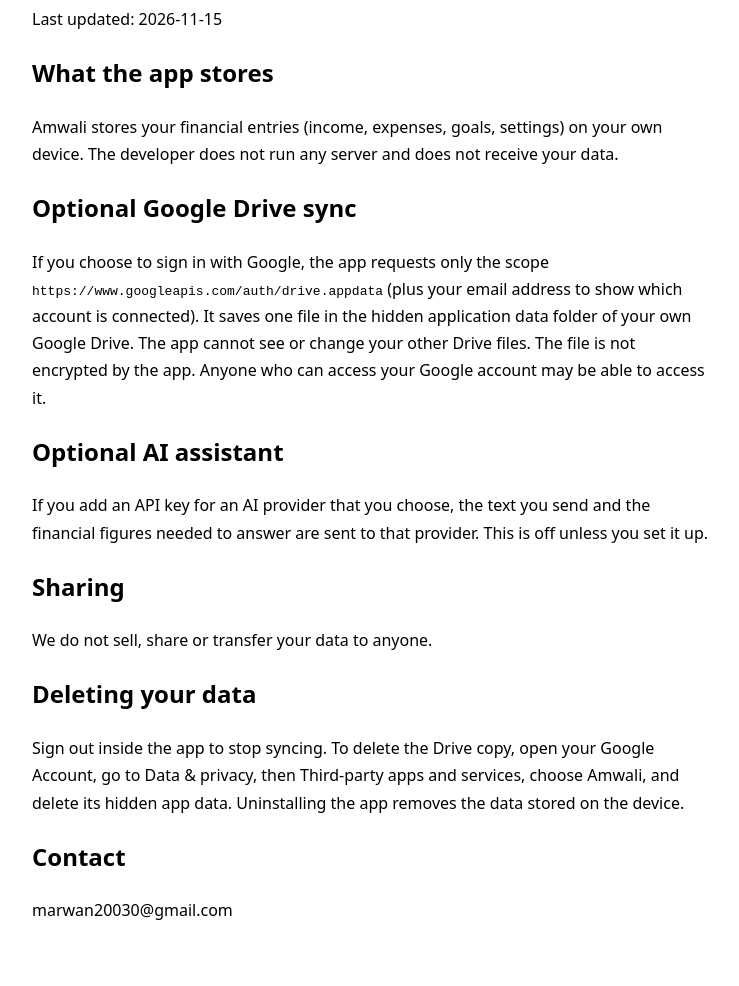
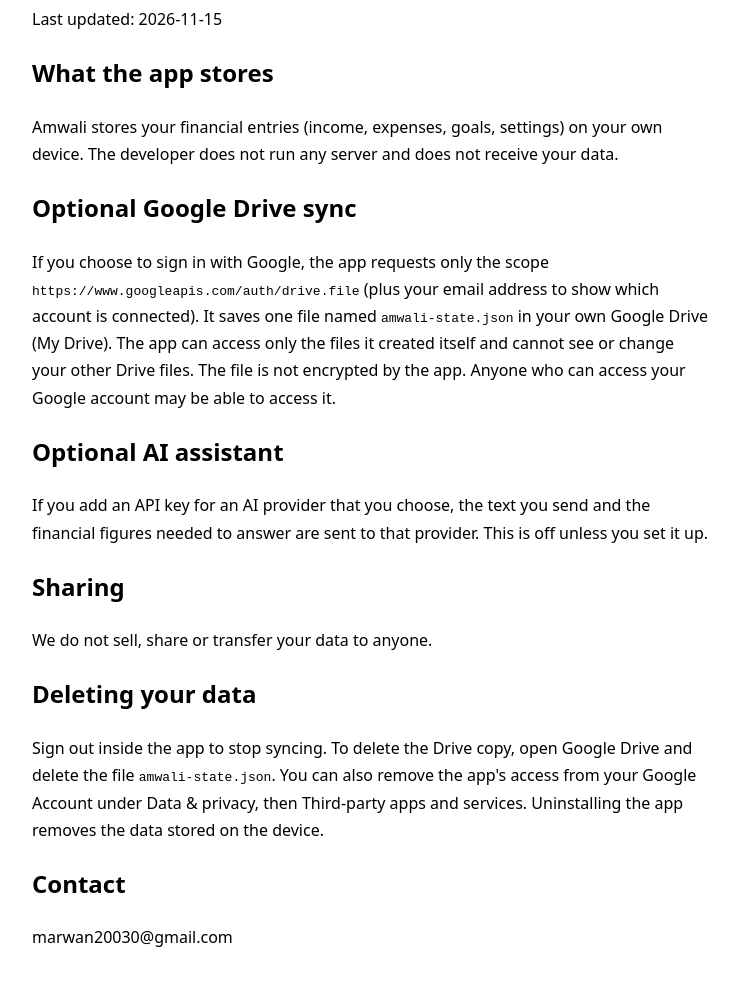
Before and after one commit to marwan20030/amwali-privacy, a plain HTML site: page privacy.html in a window 1280 px wide. Shown: the part 110-1096 px from the top of the page, without its empty margins (268-1007 px from the left). Before the commit the page ends 1074 px from the top, so only its background shows below. Drawn offline with Linux system fonts and the light colour scheme.

Commit message:
Update privacy.html

```diff
--- a/privacy.html
+++ b/privacy.html
@@ -4,13 +4,13 @@
 <h2>What the app stores</h2>
 <p>Amwali stores your financial entries (income, expenses, goals, settings) on your own device. The developer does not run any server and does not receive your data.</p>
 <h2>Optional Google Drive sync</h2>
-<p>If you choose to sign in with Google, the app requests only the scope <code>https://www.googleapis.com/auth/drive.appdata</code> (plus your email address to show which account is connected). It saves one file in the hidden application data folder of your own Google Drive. The app cannot see or change your other Drive files. The file is not encrypted by the app. Anyone who can access your Google account may be able to access it.</p>
+<p>If you choose to sign in with Google, the app requests only the scope <code>https://www.googleapis.com/auth/drive.file</code> (plus your email address to show which account is connected). It saves one file named <code>amwali-state.json</code> in your own Google Drive (My Drive). The app can access only the files it created itself and cannot see or change your other Drive files. The file is not encrypted by the app. Anyone who can access your Google account may be able to access it.</p>
 <h2>Optional AI assistant</h2>
 <p>If you add an API key for an AI provider that you choose, the text you send and the financial figures needed to answer are sent to that provider. This is off unless you set it up.</p>
 <h2>Sharing</h2>
 <p>We do not sell, share or transfer your data to anyone.</p>
 <h2>Deleting your data</h2>
-<p>Sign out inside the app to stop syncing. To delete the Drive copy, open your Google Account, go to Data &amp; privacy, then Third-party apps and services, choose Amwali, and delete its hidden app data. Uninstalling the app removes the data stored on the device.</p>
+<p>Sign out inside the app to stop syncing. To delete the Drive copy, open Google Drive and delete the file <code>amwali-state.json</code>. You can also remove the app's access from your Google Account under Data &amp; privacy, then Third-party apps and services. Uninstalling the app removes the data stored on the device.</p>
 <h2>Contact</h2>
 <p>marwan20030@gmail.com</p>
 </body></html>
```
